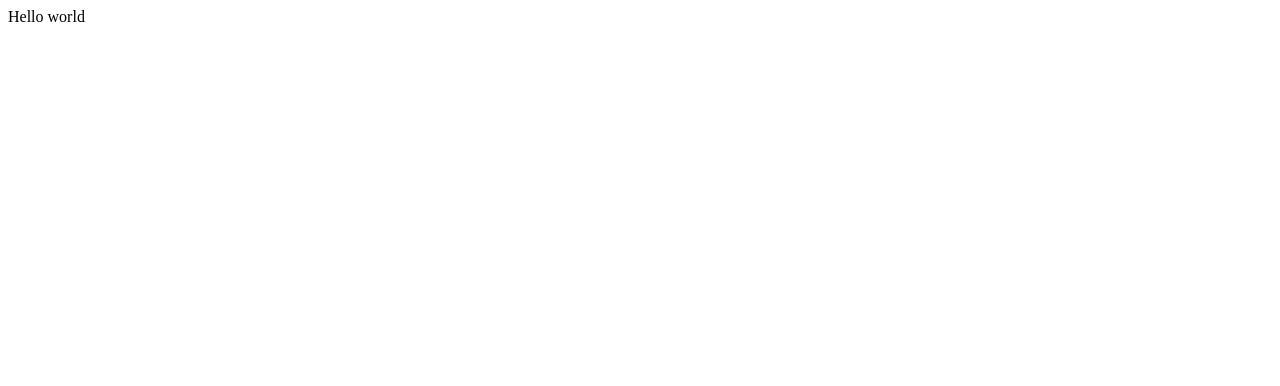
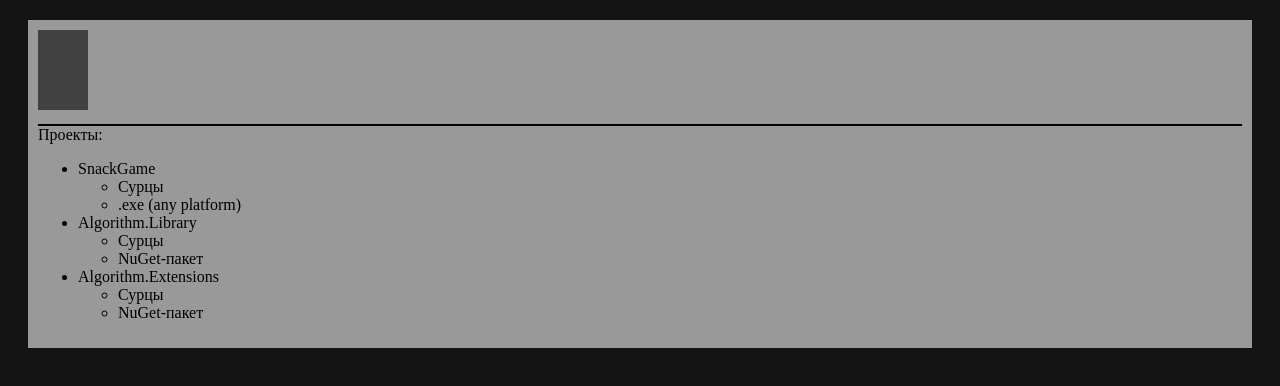
Before and after one commit to snowinmars/tmp_snowinmars.github.io, a plain HTML site: page index.html in a window 1280 px wide. Drawn offline with Linux system fonts and the light colour scheme.

Commit message:
Added css and some info.

```diff
--- a/index.html
+++ b/index.html
@@ -1,12 +1,46 @@
 <!DOCTYPE html>
 <html>
 <head>
-    <meta charset="utf-8">
-    <title>snowinmars/snowinmars.github.io</title>
+	<meta charset="utf-8">
+	<title>snowinmars/snowinmars.github.io</title>
+	<link rel="stylesheet" type="text/css" href="style.css">
 </head>
-<body>
+<body class="maincolor_bg">
 
-Hello world
+	<header class="header">
+	</header>
+
+	<section class="secondarycolor_bg main">
+
+		<div class="logo tertiarycolor_bg"></div>
+		<div class="projectlist">
+			Проекты:
+			<ul>
+				<li>
+					SnackGame
+					<ul>
+						<li>Сурцы</li>
+						<li>.exe (any platform)</li>
+					</ul>
+				</li>
+				<li>
+					Algorithm.Library
+					<ul>
+						<li>Сурцы</li>
+						<li>NuGet-пакет</li>
+					</ul>
+				</li>
+				<li>
+					Algorithm.Extensions
+					<ul>
+						<li>Сурцы</li>
+						<li>NuGet-пакет</li>
+					</ul>
+				</li>
+			</ul>
+		</div>
+
+	</section>
 
 </body>
 </html>
--- /dev/null
+++ b/style.css
@@ -0,0 +1,35 @@
+.header {
+	top: 0;
+}
+
+.maincolor_bg {
+	background-color: #141414;
+}
+
+.secondarycolor_bg {
+	background-color: #999;
+}
+
+.tertiarycolor_bg {
+	background-color: #414141;
+}
+
+.logo {
+	display: inline-block;
+	width: 50px;
+	height: 80px;
+}
+
+.main {
+	padding: 10px;
+	margin: 20px;
+}
+
+.projectlist {
+	margin-top: 10px;
+	border-top: solid black 2px;
+}
+
+.clearfix {
+	clear: both;
+}
```
